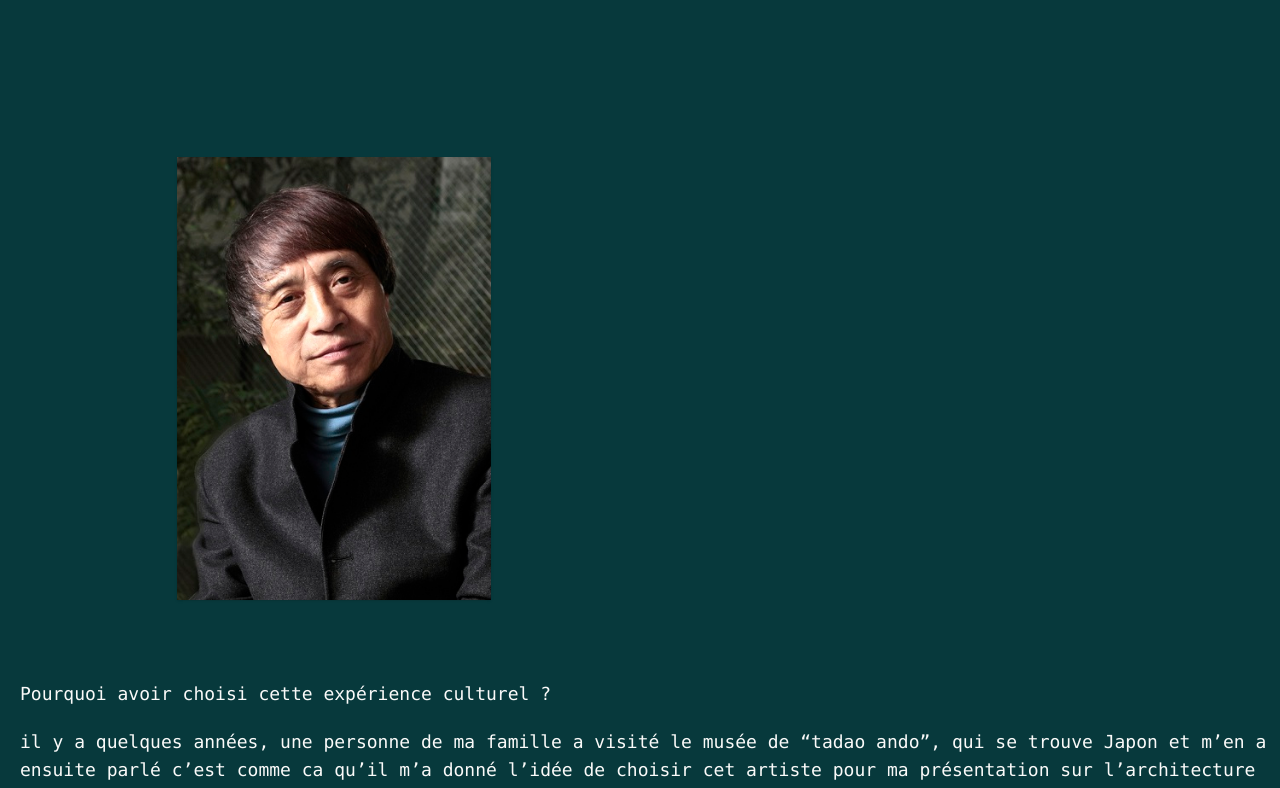
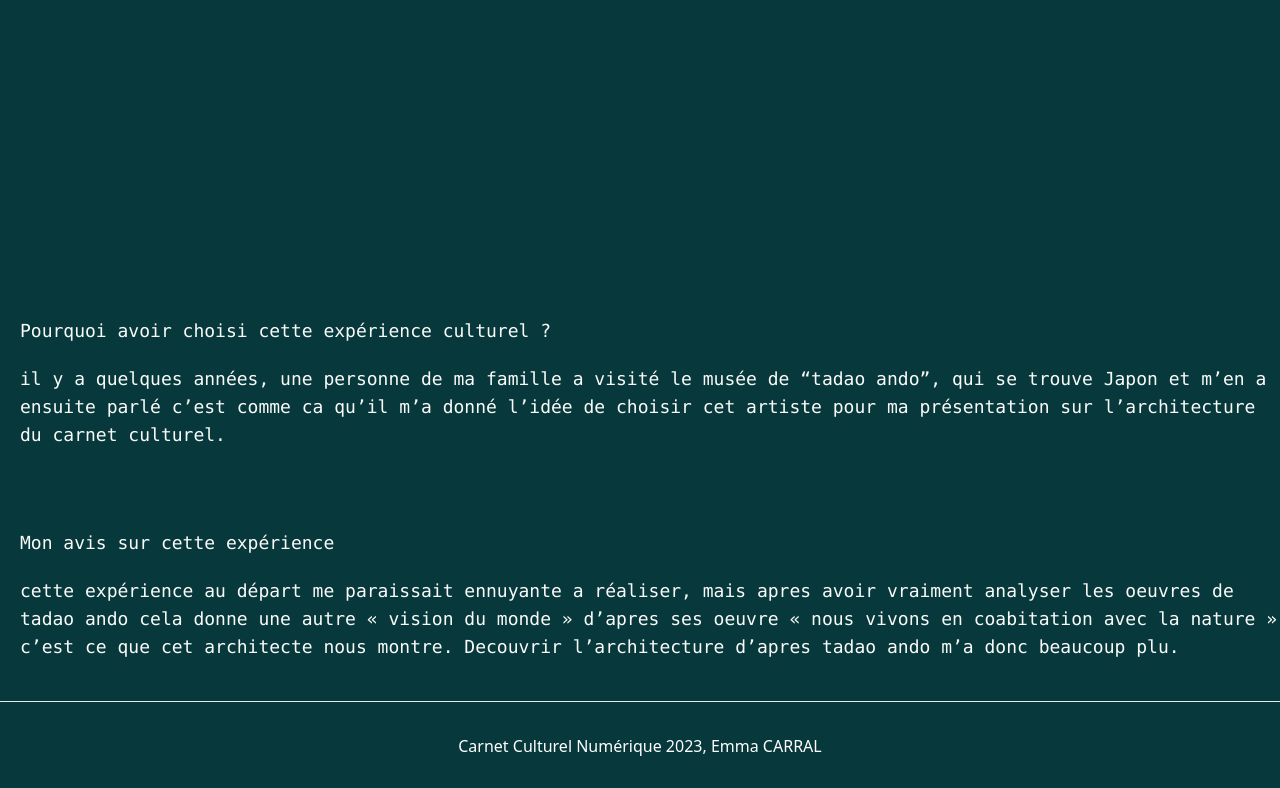
Before and after one commit to H4CK3R5-Dmaster/carnetculturelnumerique, a Next.js app: page / in a window 1280 px wide. Shown: the part 509-1297 px from the top of the page. Built offline with nearby package versions, Linux system fonts and the light colour scheme.

Commit message:
correction

```diff
--- a/pages/index.js
+++ b/pages/index.js
@@ -30,11 +30,7 @@ export default function Home() {
       <div className="grid grid-cols-2 gap-1 mb-3 max-sm:grid-cols-1 min-[320px]:ml-5 mb-20 mx-auto">
         <div className="lg:block relative w-full md:w-1/2 mt-40 mx-auto">
           <div className="mx-auto">
-            <img
-              src={"/tadao.jpg"}
-              alt="avatar"
-              className=" shadow justify-center "
-            />
+
           </div>
         </div>
         <div className="justify-between mt-40 ">
```
